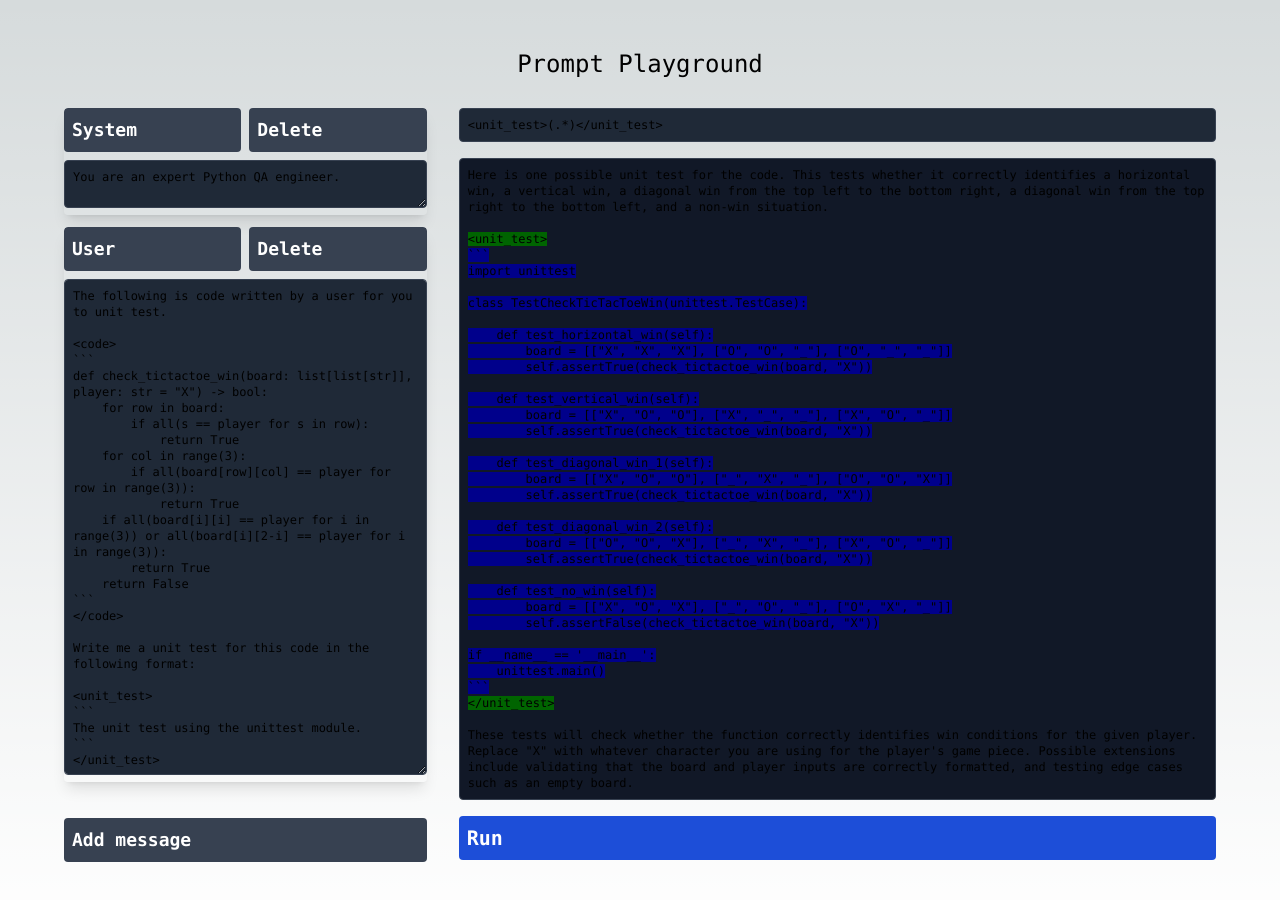
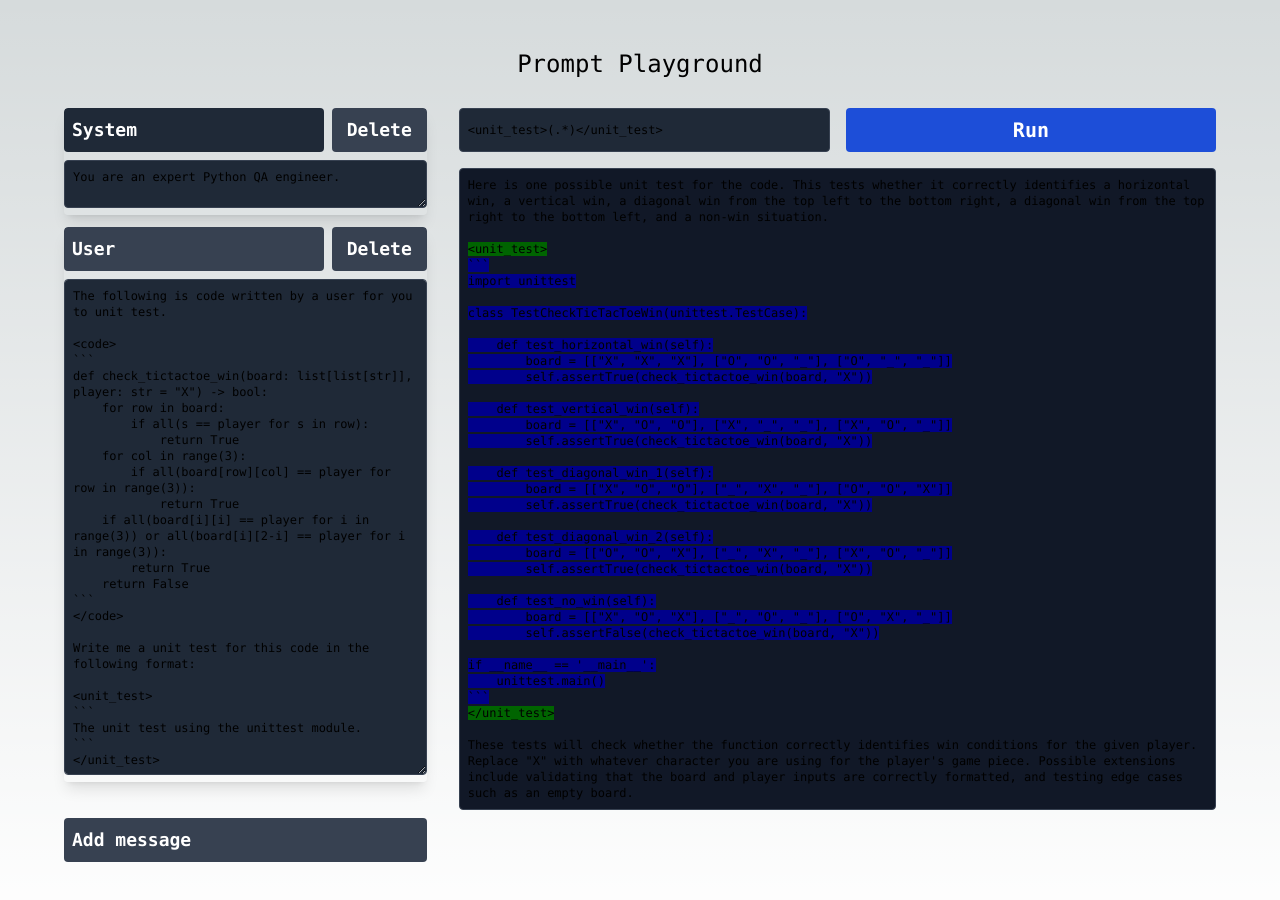
Before and after one commit to sweepai/prompt-lab, a Next.js app: page / in a window 1280 px wide. Shown: the top 900 px of the page. Built offline with nearby package versions, Linux system fonts and the light colour scheme.

Commit message:
Streaming

```diff
--- a/src/app/Message.tsx
+++ b/src/app/Message.tsx
@@ -26,10 +26,15 @@ const getNextRole = (role: RoleType) => {
   }
 };
 
+const colorMapping: { [key in RoleType]: string } = {
+  "system": "bg-gray-800",
+  "user": "bg-blue-900",
+  "assistant": "bg-green-900",
+}
+
 const AutoScaledTextarea = ({ ...props }: React.TextareaHTMLAttributes<HTMLTextAreaElement>) => {
   const ref = useRef<HTMLTextAreaElement>(null);
   useEffect(() => {
-    console.log("ref.current", ref.current)
     if (ref.current) {
       ref.current.style.height = 'auto';
       ref.current.style.height = ref.current.scrollHeight + 'px';
@@ -66,13 +71,13 @@ const Message = ({
     <div className="rounded overflow-hidden shadow-lg font-mono mb-3">
       <div className="flex justify-between">
         <button
-          className="font-bold text-lg mb-2 mr-2 bg-gray-700 hover:bg-gray-800 text-white p-2 rounded w-full text-left"
+          className={`font-bold text-lg mb-2 mr-2 bg-gray-700 hover:bg-gray-800 text-white p-2 rounded w-full text-left ${colorMapping[role]}`}
           onClick={() => onChangeRole()}
         >
           {renderRole(role)}
         </button>
         <button
-          className="font-bold text-lg mb-2 bg-gray-700 hover:bg-gray-800 text-white p-2 rounded w-full text-left"
+          className="font-bold text-lg mb-2 bg-gray-700 hover:bg-gray-800 text-white p-2 rounded w-32 text-center"
           onClick={() => onDelete()}
         >
           Delete
--- a/src/app/RegexHighlighter.tsx
+++ b/src/app/RegexHighlighter.tsx
@@ -68,7 +68,6 @@ const RegexHighlighter: React.FC<RegexHighlighterProps> = ({ text, regex }) => {
       }
 
       lastIndex = matchEnd;
-      console.log("currentResults", currentResults)
       currentResults.forEach((item) => {
         result.push(item);
       });
@@ -85,7 +84,7 @@ const RegexHighlighter: React.FC<RegexHighlighterProps> = ({ text, regex }) => {
   const highlightedText = getHighlightedText()
 
   return (
-    <pre className="text-xs p-2 bg-gray-900 border border-gray-700 rounded p-2 font-mono w-full whitespace-pre-wrap">
+    <pre className="text-xs p-2 bg-gray-900 border border-gray-700 rounded p-2 font-mono w-full whitespace-pre-wrap" contentEditable>
       {highlightedText}
     </pre>
   );
--- a/src/app/RegexVisualizer.tsx
+++ b/src/app/RegexVisualizer.tsx
@@ -3,7 +3,7 @@
 import { useRef, useState } from "react"
 import RegexHighlighter from "./RegexHighlighter"
 
-const RegexVisualizer = ({text}: {text: string}) => {
+const RegexVisualizer = ({text, runLLM}: {text: string, runLLM: any}) => {
     const defaultRegex = "<unit_test>(.*)</unit_test>"
     const [regex, setRegex] = useState<RegExp>(new RegExp(defaultRegex, "dgs"))
     const ref = useRef<HTMLInputElement>(null)
@@ -18,7 +18,15 @@ const RegexVisualizer = ({text}: {text: string}) => {
     }
     return (
         <div>
-            <input type="text" ref={ref} onChange={onChange} defaultValue={defaultRegex} className="text-xs bg-gray-800 border border-gray-700 rounded p-2 font-mono w-full mb-4"/>
+            <div className="flex mb-4">
+                <input type="text" ref={ref} onChange={onChange} defaultValue={defaultRegex} className="text-xs bg-gray-800 border border-gray-700 rounded p-2 font-mono w-full mr-4"/>
+                <button
+                    className="font-bold text-xl bg-blue-700 hover:bg-blue-800 text-white p-2 rounded w-full text-center w-32"
+                    onClick={runLLM}
+                >
+                    Run
+                </button>
+            </div>
             <RegexHighlighter regex={regex} text={text}/>
         </div>
     )
--- a/src/app/api/route.ts
+++ b/src/app/api/route.ts
@@ -28,7 +28,7 @@ const openai = new OpenAI({
 export const runtime = 'edge'
 
 export async function POST(req: Request) {
-  const { messages, stream=false } = await req.json()
+  const { messages, stream=true } = await req.json()
   const response = await openai.chat.completions.create({
     model: 'gpt-4',
     stream: stream,
@@ -36,7 +36,6 @@ export async function POST(req: Request) {
   })
 
   if (response.error) {
-    console.log(response.error)
     return Response.text(response, { status: 500 })
   }
 
--- a/src/app/page.tsx
+++ b/src/app/page.tsx
@@ -99,7 +99,6 @@ const Main = () => {
       { content: default_user_message, role: "user", id: 1 },
     ];
   });
-  console.log(messages)
   const [displayContent, setDisplayContent] = useState<string>(defaultDisplayContent);
 
   useEffect(() => {
@@ -107,6 +106,37 @@ const Main = () => {
       localStorage.setItem('messages', JSON.stringify(messages));
     }
   }, [messages]);
+  const runLLM = async () => {
+    try {
+      const response = await fetch("/api", {
+        method: "POST",
+        body: JSON.stringify({
+          messages: messages.map((message: MessageType) => {
+            return {
+              content: message.content,
+              role: message.role
+            }
+          })
+        })
+      })!
+      if (!response.ok) {
+        throw new Error(response.statusText)
+      }
+      const reader = response.body!.getReader();
+      var displayContent = "";
+      setDisplayContent(displayContent);
+      while (true) {
+        const { done, value } = await reader.read();
+        if (done) break;
+        const chunk = new TextDecoder().decode(value);
+        var displayContent = displayContent + chunk;
+        setDisplayContent(displayContent);
+      }
+    } catch (e) {
+      alert(e)
+      console.error(e);
+    }
+  }
 
   return (
     <RecoilRoot>
@@ -126,11 +156,9 @@ const Main = () => {
                     }
                     return item;
                   }));
-                  console.log(messages)
                 }}
                 onChangeRole={() => {
                   setMessages((messages: MessageType[]) => messages.map((item: MessageType) => {
-                    console.log(item.id, message.id)
                     if (item.id === message.id) {
                       return { ...item, role: getNextRole(item.role) };
                     }
@@ -152,62 +180,13 @@ const Main = () => {
             </button>
           </div>
           <div className="w-2/3 p-4">
-            {displayContent ?
-              <RegexVisualizer text={displayContent} /> : "..."
-            }
-            <button
+            <RegexVisualizer text={displayContent} runLLM={runLLM} />
+            {/* <button
               className="font-bold text-xl mb-2 bg-blue-700 hover:bg-blue-800 text-white p-2 rounded w-full text-left mt-4"
-              onClick={async () => {
-                try {
-                  console.log(messages)
-                  const response = await fetch("/api", {
-                    method: "POST",
-                    body: JSON.stringify({
-                      messages: messages.map((message: MessageType) => {
-                        return {
-                          content: message.content,
-                          role: message.role
-                        }
-                      })
-                    })
-                  })!
-                  if (!response.ok) {
-                    throw new Error(response.statusText)
-                  }
-                  const data = await response.json();
-                  const message = data.choices[0].message.content;
-                  setDisplayContent(message);
-                } catch (e) {
-                  alert(e)
-                  console.error(e);
-                }
-                // try {
-                //   const data = await fetch("/api", {
-                //     method: "POST",
-                //     body: JSON.stringify({
-                //       messages: messages.map((message: MessageType) => {
-                //         return {
-                //           content: message.content,
-                //           role: message.role
-                //         }
-                //       })
-                //     })
-                //   })
-                //   const stream = new ReadableStream({
-                //     start(controller) {}
-                //   });
-                //   for await (const chunk of stream.body!) {
-                //     // Do something with each 'chunk'
-                //     console.log(chunk)
-                //   }
-                // } catch (e) {
-                //   alert(e)
-                //   console.error(e);
-                // }
-              }}
+              onClick={runLLM}
             >
               Run
-            </button>
+            </button> */}
           </div>
         </div>
       </main>
```
